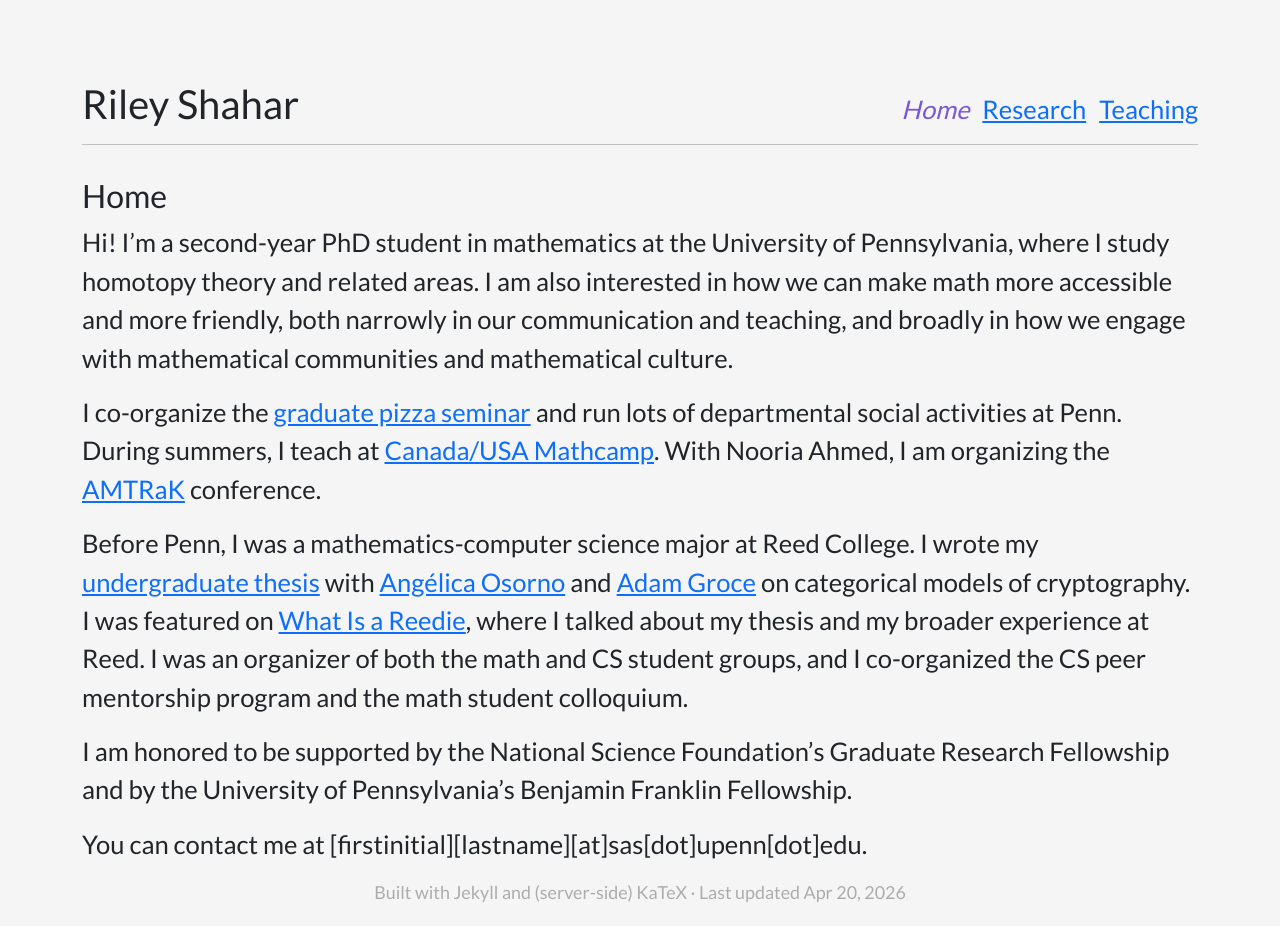
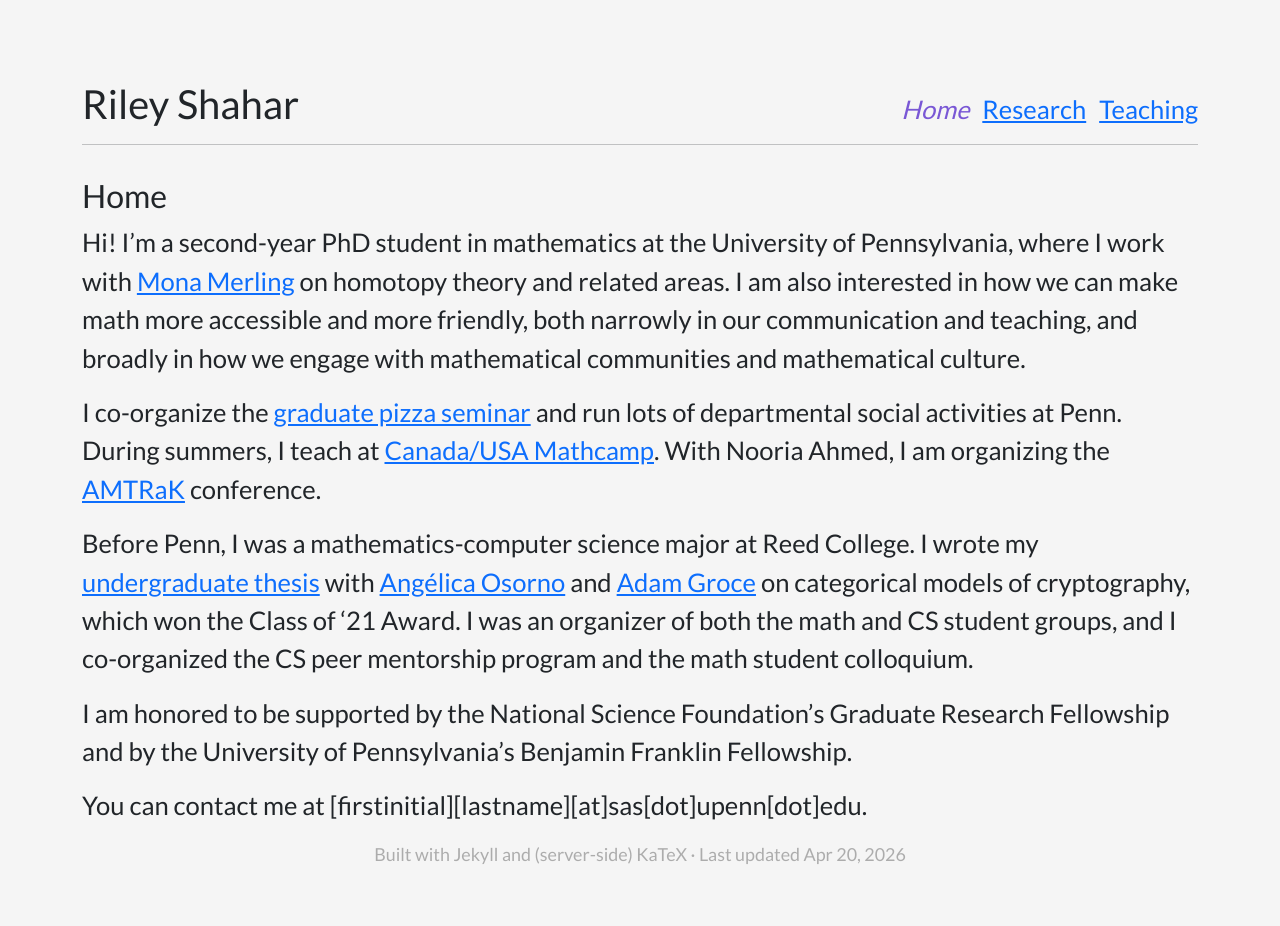
Before and after one commit to rileyshahar/website, a Jekyll site: the page built from index.md, in a window 1280 px wide. Built offline with Jekyll 4.4.1, drawn with Linux system fonts in a browser that asks for light colours; after the commit the page ends 900 px from its top, so only the background shows below that.

Commit message:
add mona

```diff
--- a/index.md
+++ b/index.md
@@ -5,26 +5,26 @@ title_override: Riley Shahar
 ---
 
 Hi! I'm a second-year PhD student in mathematics at the University of
-Pennsylvania, where I study homotopy theory and related areas. I am also
-interested in how we can make math more accessible and more friendly, both
-narrowly in our communication and teaching, and broadly in how we engage with
-mathematical communities and mathematical culture.
+Pennsylvania, where I work with
+[Mona Merling](https://www2.math.upenn.edu/~mmerling/){:target="\_blank"} on
+homotopy theory and related areas. I am also interested in how we can make math
+more accessible and more friendly, both narrowly in our communication and
+teaching, and broadly in how we engage with mathematical communities and
+mathematical culture.
 
-I co-organize the [graduate pizza
-seminar](https://pizza-seminar.github.io){:target="_blank"} and run lots of
-departmental social activities at Penn. During summers, I teach at [Canada/USA
-Mathcamp](https://mathcamp.org){:target="_blank"}. With Nooria Ahmed, I am
-organizing the [AMTRaK](amtrak) conference.
+I co-organize the
+[graduate pizza seminar](https://pizza-seminar.github.io){:target="\_blank"} and
+run lots of departmental social activities at Penn. During summers, I teach at
+[Canada/USA Mathcamp](https://mathcamp.org){:target="\_blank"}. With Nooria
+Ahmed, I am organizing the [AMTRaK](amtrak) conference.
 
 Before Penn, I was a mathematics-computer science major at Reed College. I wrote
-my [undergraduate thesis](assets/undergrad-thesis.pdf){:target="_blank"} with
-[Angélica Osorno](https://people.reed.edu/~aosorno/){:target="_blank"} and [Adam
-Groce](https://people.reed.edu/~agroce/){:target="_blank"} on categorical models
-of cryptography. I was featured on [What Is a
-Reedie](https://www.reed.edu/reed-magazine/articles/2024/what-is-a-reedie/riley-shahar.html){:target="_blank"},
-where I talked about my thesis and my broader experience at Reed. I was an
-organizer of both the math and CS student groups, and I co-organized the CS peer
-mentorship program and the math student colloquium.
+my [undergraduate thesis](assets/undergrad-thesis.pdf){:target="\_blank"} with
+[Angélica Osorno](https://people.reed.edu/~aosorno/){:target="\_blank"} and
+[Adam Groce](https://people.reed.edu/~agroce/){:target="\_blank"} on categorical
+models of cryptography, which won the Class of '21 Award. I was an organizer of
+both the math and CS student groups, and I co-organized the CS peer mentorship
+program and the math student colloquium.
 
 I am honored to be supported by the National Science Foundation's Graduate
 Research Fellowship and by the University of Pennsylvania's Benjamin Franklin
```
